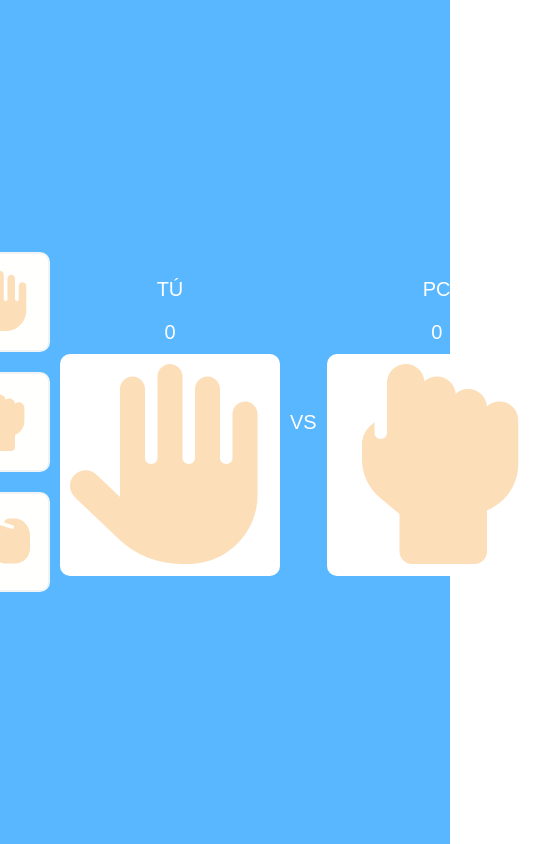
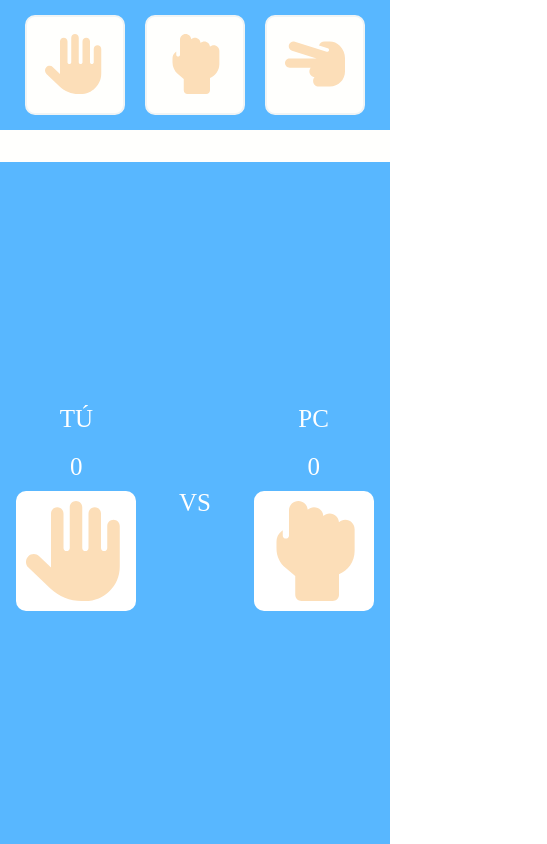
Before and after one commit to Mayra234/rock-paper-scissors-react, a React app: page / in a window 390 px wide. Shown: the whole page, 547 px wide, since content can reach past the window. Built offline with nearby package versions, Linux system fonts and the light colour scheme.

Commit message:
Se agrega el responsive y nueva fuente

```diff
--- a/src/components/Card/index.css
+++ b/src/components/Card/index.css
@@ -1,21 +1,18 @@
 .card {
-  text-align: center;
+  display: flex;
+  justify-content: center;
+  align-items: center;
   padding: 10px;
-  width: auto;
-  min-width: 200px;
-  min-height: 200px;
+  width: 100%;
+  max-width: 200px;
+  max-height: 200px;
   background: #fff;
   border-radius: 10px;
 }
 
-.card.won {
-  background: #00ff01;
+@media (max-width: 500px) {
+  .card {
+    max-width: 130px;
+    max-height: 130px;
+  }
 }
-
-.card.lost {
-  background: red;
-}
-
-.card.draw {
-  background: yellow;
-}
--- a/src/components/Sidebar/index.css
+++ b/src/components/Sidebar/index.css
@@ -9,7 +9,16 @@
   align-items: center;
 }
 
-.icon-board {
-  width: 200px;
-  height: 200px;
+@media (max-width: 768px) {
+  .sidebar {
+    flex-direction: row;
+    max-width: 100%;
+    max-height: 200px;
+  }
 }
+
+@media (max-width: 500px) {
+  .sidebar {
+    max-height: 130px;
+  }
+}
--- a/src/index.css
+++ b/src/index.css
@@ -1,3 +1,8 @@
+@font-face {
+  font-family: "dyn";
+  src: url("./assets/fonts/dynaPuff/DynaPuff-VariableFont_wdth\,wght.ttf");
+}
+
 * {
   margin: 0;
   padding: 0;
@@ -5,20 +10,28 @@
 }
 
 body,
-html {
+html,
+#root {
   height: 100%;
   width: 100%;
+  overflow: hidden;
 }
 
 body {
-  font-family: Arial, Helvetica, sans-serif;
+  font-family: "silk";
 }
 
 p {
   margin: 10px;
   color: #fff;
-  font-size: 20px;
+  font-size: 40px;
   text-align: center;
   font-weight: 500;
   text-transform: uppercase;
 }
+
+@media (max-width: 500px) {
+  p {
+    font-size: 25px;
+  }
+}
--- a/src/layouts/MainLayout/index.css
+++ b/src/layouts/MainLayout/index.css
@@ -12,3 +12,31 @@
   width: 40px;
   height: 100%;
 }
+
+.icon-board {
+  width: 100%;
+  height: 100%;
+  min-width: 200px;
+  min-height: 200px;
+}
+
+@media (max-width: 768px) {
+  .content-layout {
+    flex-direction: column;
+  }
+  .separator {
+    width: 100%;
+    height: 40px;
+  }
+  .icon-board {
+    min-width: 150px;
+    min-height: 150px;
+  }
+}
+
+@media (max-width: 500px) {
+  .icon-board {
+    min-width: 100px;
+    min-height: 100px;
+  }
+}
```
Also changed, not shown: src/assets/fonts/dynaPuff/DynaPuff-VariableFont_wdth,wght.ttf (added), 1 other file (tests, documents, lock files or other folders).
